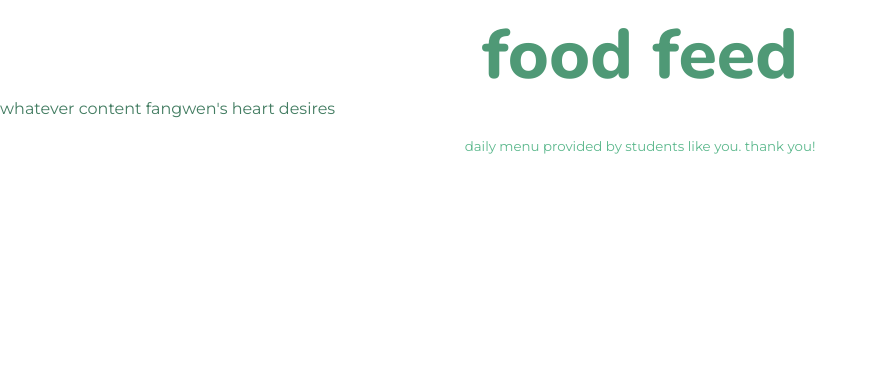
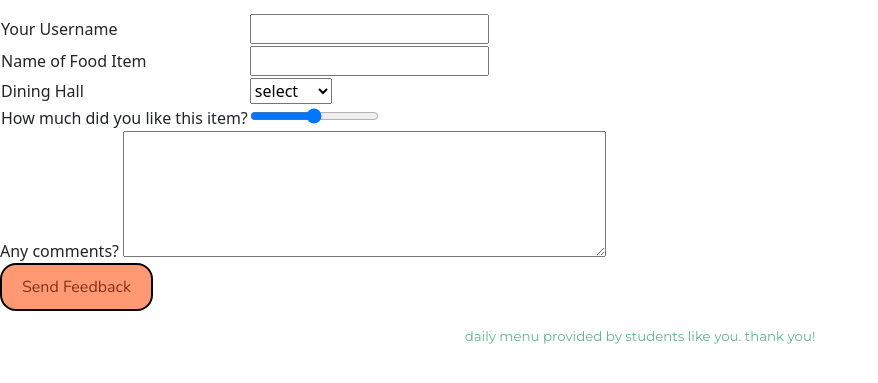
Before and after one commit to fangwenxia/foodie, a Flask app: template templates/feed.html in a window 1280 px wide. Shown: the part 62-445 px from the top of the page, without its empty margins (0-878 px from the left). Run offline with Flask 2, Linux system fonts and the light colour scheme; the template is opened without the code that fills it, so the values that code supplies are empty.

Commit message:
Fangwen's code updated

```diff
--- a/app.py
+++ b/app.py
@@ -9,7 +9,7 @@ import menuUpdates as menuUp #module to update foodie database from the menu pag
 import random
 import sys
 
-from datetime import date
+from datetime import date,datetime
 
 app.secret_key = 'your secret here'
 # replace that with a random key
@@ -161,6 +161,33 @@ def profile():
 # def testform():
 #     # these forms go to the formecho route
 #     return render_template('testform.html')
+
+@app.route('/feed/',methods=['POST','GET'])
+def feed():
+    conn=dbi.connect()
+    if request.method=='GET':
+        #feedbacks=feed_queries.recent_feedback(conn)
+        #dishes=feed_queries.top_rated(conn)
+        return render_template('feed.html')
+    else:
+        # get the input form values from the submitted form
+        username=request.form['user']
+        name=request.form['food']
+        rating=request.form['rating']
+        comment=request.form['comment']
+        time=datetime.now()
+        # stored form info into the database here
+        feed_queries.feedback(conn,username,name,rating,comment,time)
+        return redirect(url_for('review'))
+
+@app.route('/reviews/')
+def review():
+    conn=dbi.connect()
+    feedbacks= feed_queries.recent_feedback(conn)
+    top_rated=feed_queries.food_rating(conn)
+    return render_template('reviews.html',feedbacks=feedbacks,rating=top_rated)
+
+
 @app.before_first_request
 def init_db():
     dbi.cache_cnf()
--- a/templates/feed.html
+++ b/templates/feed.html
@@ -1,8 +1,39 @@
 {% extends "base.html" %}
 
 {% block content %}
-<h1>food feed</h1>
-<p>whatever content fangwen's heart desires</p>
+<!--The form from Sara and Gigi's work-->
+<form id="feedback-form" method ="post" action="/feed/">
+    <!-- Fix action!! -->
+    <table>
+        <tr><td><label for="username">Your Username</label></td>
+            <td><input id="username" name="user" required></td>
+        </tr>
+        <!-- Search the food item function here -->
+        <tr><td><label for="food">Name of Food Item</label></td>
+            <td><input id="food" name="food" required></td>
+        </tr>
+        <tr>
+            <td><label for="diningHall">Dining Hall</label></td>
+            <td><select id="diningHall" name ="diningHall" required>
+                <!-- Numbers correspond to id for dining halls in our database -->
+                <option value= ""> select</option>
+                <option value= 1> Bates</option>
+                <option value= 2> Lulu</option>
+                <option value= 3> Pom</option>
+                <option value= 4> Stone-D</option>
+                <option value= 5> Tower</option>
+            </select></td>
+        </tr>
+        <tr>
+        <td><label for="rating">How much did you like this item?</label></td>
+        <td><input type="range" min="1" max="5" value="3" name="rating" id="rating"></td>
+        <!-- Modified from W3 schools tutorial -->
+         </tr>
+        </table>
+         <label>Any comments?
+             <textarea name="comment" rows=5 cols=50></textarea></label>
+         <p><input type="submit" value="Send Feedback" class = "button"></p>
+    </form>
 
 {% endblock %}
 
```
Also changed, not shown: templates/reviews.html (added, +26 -0 lines).
